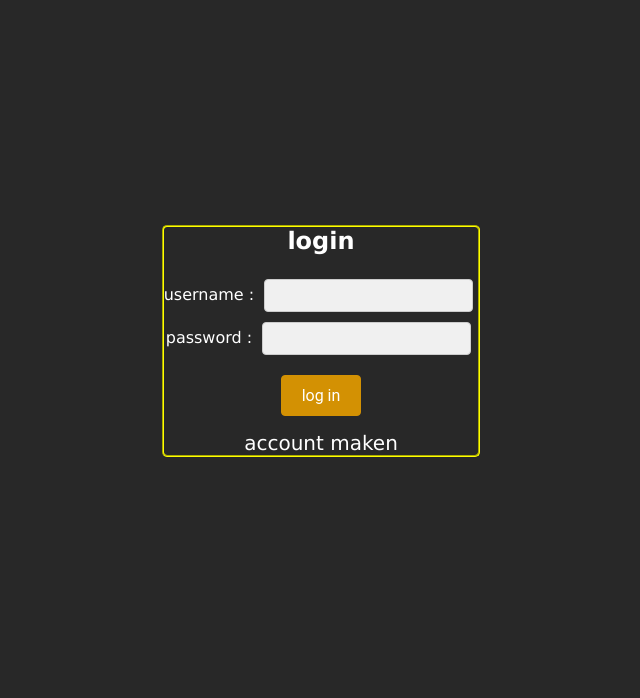
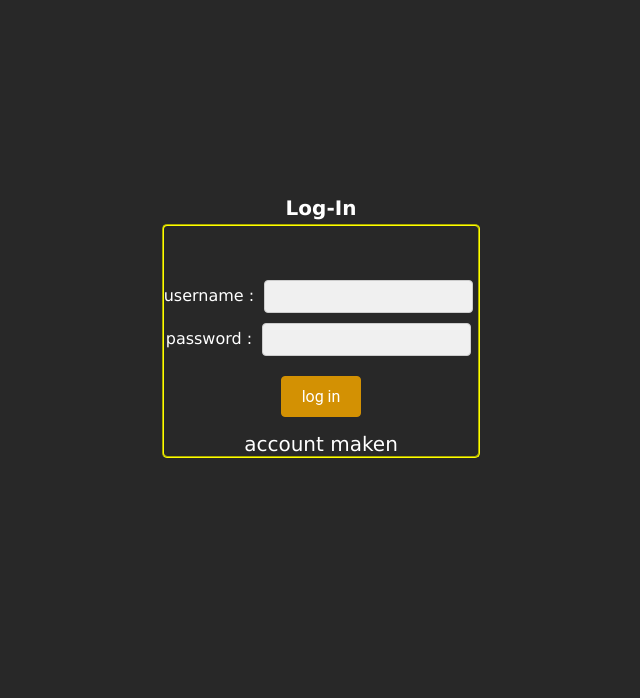
Before and after one commit to hussenAO/sdsports, a PHP site: page /php/login.php in a window 1280 px wide. Shown: the part 165-863 px from the top of the page, without its empty margins (319-959 px from the left). Run offline with PHP 8.4, Linux system fonts and the light colour scheme.

Commit message:
sdjklfjklfdjak;df

```diff
--- a/src/php/login.php
+++ b/src/php/login.php
@@ -27,7 +27,7 @@ if(isset($_POST["submit"])){
     <meta charset="UTF-8">
     <meta name="viewport" content="width=device-width, initial-scale=1.0">
 
-    <link rel="stylesheet" href="../styles/login1.css">
+    <link rel="stylesheet" href="../styles/login.css">
     <link rel="stylesheet" href="../styles/style1.css">
     <title>Document</title>
 </head>
@@ -52,8 +52,8 @@ if(isset($_POST["submit"])){
     </header>
     <div class="body">
   <fieldset>
+    <legend>Log-In</legend>
     <form class="" action="" method="post" autocomplete="off">
-        <h2>login</h2>
         <i class="fas fa-sign-in-alt"></i><br>
         <label for="usernameemail">username :</label>
         <input type="text" name="usernameemail" id="usernameemail" required value=""><br>
--- a/src/php/registration.php
+++ b/src/php/registration.php
@@ -40,7 +40,7 @@ if(isset($_POST["submit"])){
 <head>
     <meta charset="UTF-8">
     <meta name="viewport" content="width=, initial-scale=1.0">
-    <link rel="stylesheet" href="../styles/login1.css">
+    <link rel="stylesheet" href="../styles/login.css">
     <link rel="stylesheet" href="../styles/style1.css">
     <title>Document</title>
 </head>
@@ -65,8 +65,8 @@ if(isset($_POST["submit"])){
     </header>
     <div class="body">
   <fieldset>
+    <legend>Registratie</legend>
     <form class="" action="" method="post" autocomplete="off">
-        <h2>registration</h2>
         <label for="name">Name :</label>
         <input type="text" name="name" id="name" required value=""><br>
         <label for="username">Username :</label>
--- a/src/styles/login1.css
+++ b/src/styles/login.css
@@ -28,8 +28,20 @@ h2 {
 }
 
 fieldset {
+    position: relative;
     border-color: yellow;
     border-radius: 5px;
+    padding-top: 30px; /* Voeg padding toe aan de bovenkant van het fieldset */
+}
+
+legend {
+    position: absolute;
+    top: -30px; /* Verplaats de legend een beetje naar boven */
+    left: 50%;
+    transform: translate(-50%, 0);
+    font-size: 20px;
+    font-weight: bold;
+    color: white;
 }
 
 button {
```
Also changed, not shown: 1 other file.
